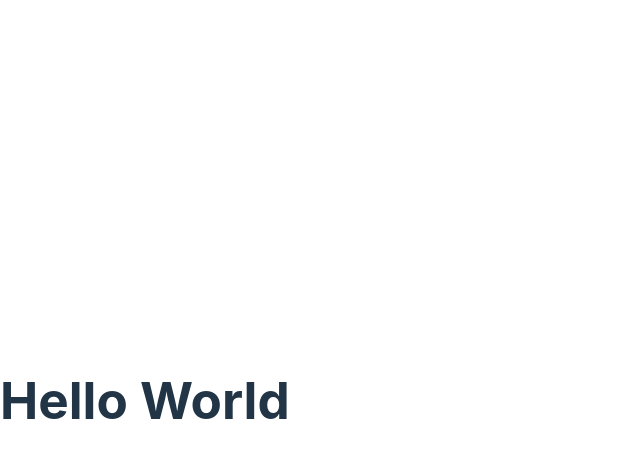
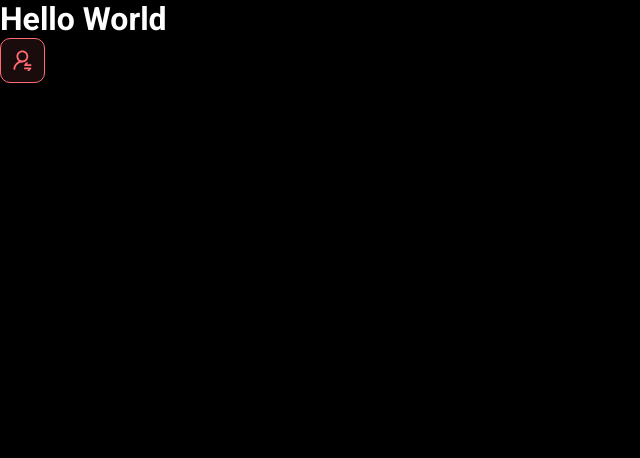
Before and after one commit to gabrielgusn/dsmeta, a React (Vite) app in the folder frontend/: page / in a window 1280 px wide. Shown: the top 458 px of the page, without its empty margins (0-640 px from the left). Built offline with nearby package versions, Linux system fonts and the light colour scheme.

Commit message:
added notification-button component

```diff
--- a/frontend/src/App.tsx
+++ b/frontend/src/App.tsx
@@ -1,9 +1,12 @@
-
+import NotificationButton from "./components/notification-button";
 
 function App() {
   return(
-    <h1>Hello World</h1>
-  )
+    <>
+      <h1>Hello World</h1>
+      <NotificationButton />
+    </>
+  );
 }
 
-export default App
+export default App;
--- /dev/null
+++ b/frontend/src/components/notification-button/index.tsx
@@ -0,0 +1,12 @@
+import icon from '../../assets/img/notification.svg';
+import './styles.css';
+
+function NotificationButton(){
+    return(
+        <div className="dsmeta-red-btn">
+            <img src={icon} alt="Notificar" />
+        </div>
+    )
+}
+
+export default NotificationButton;
--- /dev/null
+++ b/frontend/src/components/notification-button/styles.css
@@ -0,0 +1,15 @@
+.dsmeta-red-btn {
+    height: 45px;
+    width: 45px;
+    background: rgba(255, 107, 114, 0.1);
+    border: 1px solid #ff6b72;
+    border-radius: 10px;
+    display: flex;
+    align-items: center;
+    justify-content: center;
+    cursor: pointer;
+}
+
+.dsmeta-red-btn img {
+    width: 19px;
+}
--- a/frontend/src/index.css
+++ b/frontend/src/index.css
@@ -1,70 +1,157 @@
-:root {
-  font-family: Inter, Avenir, Helvetica, Arial, sans-serif;
-  font-size: 16px;
-  line-height: 24px;
-  font-weight: 400;
+@import url("https://fonts.googleapis.com/css2?family=Roboto:wght@300;400;700&display=swap");
 
-  color-scheme: light dark;
-  color: rgba(255, 255, 255, 0.87);
-  background-color: #242424;
-
-  font-synthesis: none;
-  text-rendering: optimizeLegibility;
-  -webkit-font-smoothing: antialiased;
-  -moz-osx-font-smoothing: grayscale;
-  -webkit-text-size-adjust: 100%;
+* {
+  font-family: "Roboto", sans-serif;
+  box-sizing: border-box;
+  margin: 0;
+  padding: 0;
 }
 
-a {
-  font-weight: 500;
-  color: #646cff;
-  text-decoration: inherit;
-}
-a:hover {
-  color: #535bf2;
+body,
+html {
+  background-color: #000;
+  color: #fff;
 }
 
-body {
-  margin: 0;
-  display: flex;
-  place-items: center;
-  min-width: 320px;
-  min-height: 100vh;
+a,
+a:hover,
+a:visited {
+  color: unset;
+  text-decoration: none;
 }
 
-h1 {
-  font-size: 3.2em;
-  line-height: 1.1;
+header {
+  background: linear-gradient(180deg, #102347 0%, #181818 100%);
+  height: 220px;
+  display: flex;
+  align-items: center;
+  justify-content: center;
 }
 
-button {
-  border-radius: 8px;
-  border: 1px solid transparent;
-  padding: 0.6em 1.2em;
-  font-size: 1em;
-  font-weight: 500;
-  font-family: inherit;
-  background-color: #1a1a1a;
-  cursor: pointer;
-  transition: border-color 0.25s;
-}
-button:hover {
-  border-color: #646cff;
-}
-button:focus,
-button:focus-visible {
-  outline: 4px auto -webkit-focus-ring-color;
+.dsmeta-logo-container {
+  display: flex;
+  flex-direction: column;
+  align-items: center;
 }
 
-@media (prefers-color-scheme: light) {
-  :root {
-    color: #213547;
-    background-color: #ffffff;
-  }
-  a:hover {
-    color: #747bff;
-  }
-  button {
-    background-color: #f9f9f9;
-  }
+.dsmeta-logo-container img {
+  width: 235px;
 }
+
+.dsmeta-logo-container h1 {
+  margin-top: 15px;
+  font-size: 24px;
+}
+
+.dsmeta-logo-container p {
+  font-size: 14px;
+  font-weight: 300;
+}
+
+.dsmeta-card {
+  background-color: #283142;
+  border-radius: 10px;
+  padding: 30px 10px;
+}
+
+.dsmeta-container {
+  width: 100%;
+  max-width: 900px;
+  margin: 0 auto;
+}
+
+#sales {
+  padding: 40px 10px;
+}
+
+.dsmeta-sales-title {
+  color: #676fff;
+  font-size: 24px;
+  margin-bottom: 20px;
+}
+
+.dsmeta-form-control-container {
+  margin-bottom: 16px;
+  max-width: 300px;
+}
+
+.dsmeta-form-control {
+  width: 100%;
+  height: 46px;
+  background-color: #1b2531;
+  border: 1px solid #384459;
+  border-radius: 5px;
+  color: #9aaabe;
+  padding: 0 20px;
+  font-size: 18px;
+}
+
+.dsmeta-sales-table {
+  width: 100%;
+  border-spacing: 0;
+  border-collapse: collapse;
+}
+
+.dsmeta-sales-table thead {
+  height: 55px;
+  font-size: 16px;
+  color: #e9e9e9;
+  font-weight: 700;
+}
+
+.dsmeta-sales-table tbody {
+  font-size: 14px;
+  font-weight: 400;
+  color: #cfcfcf;
+  text-align: center;
+}
+
+.dsmeta-sales-table tbody tr {
+  height: 74px;
+  border-top: 1px solid #5f6e82;
+}
+
+.dsmeta-sales-table tbody tr:hover > td {
+  background-color: #384459;
+}
+
+.dsmeta-sales-table tbody tr:nth-child(odd) {
+  background-color: #242c3b;
+}
+
+.dsmeta-red-btn-container {
+    display: flex;
+    justify-content: center;
+}
+
+.show576 {
+    display: none;
+}
+
+.show992 {
+    display: none;
+}
+
+@media (min-width: 576px) {
+    .show576 {
+        display: table-cell;
+    }
+
+    .dsmeta-card {
+        padding: 35px;
+    }
+
+    .dsmeta-sales-table tbody tr {
+        height: 55px;
+    }
+
+    .dsmeta-sales-table tbody {
+        font-size: 18px;
+    }
+}
+
+@media (min-width: 992px) {
+    .show992 {
+        display: table-cell;
+    }
+}
```
Also changed, not shown: frontend/src/assets/img/notification.svg (added).
